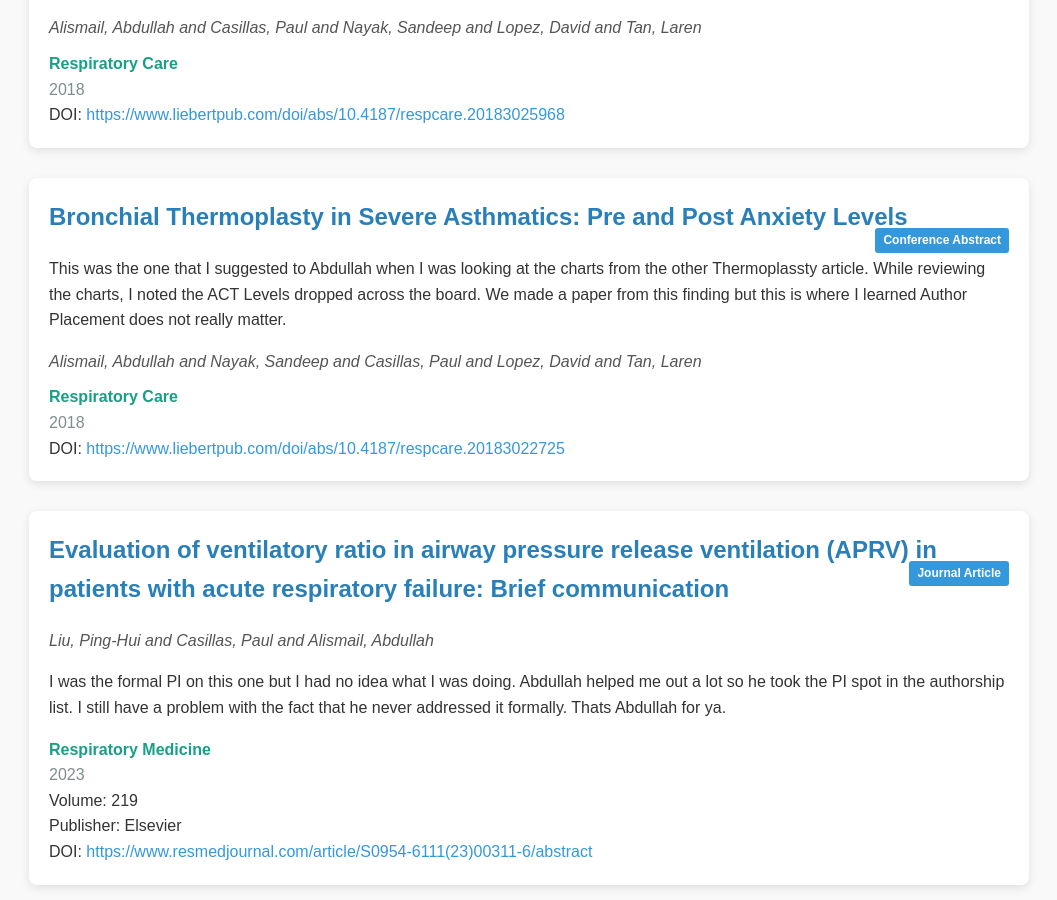
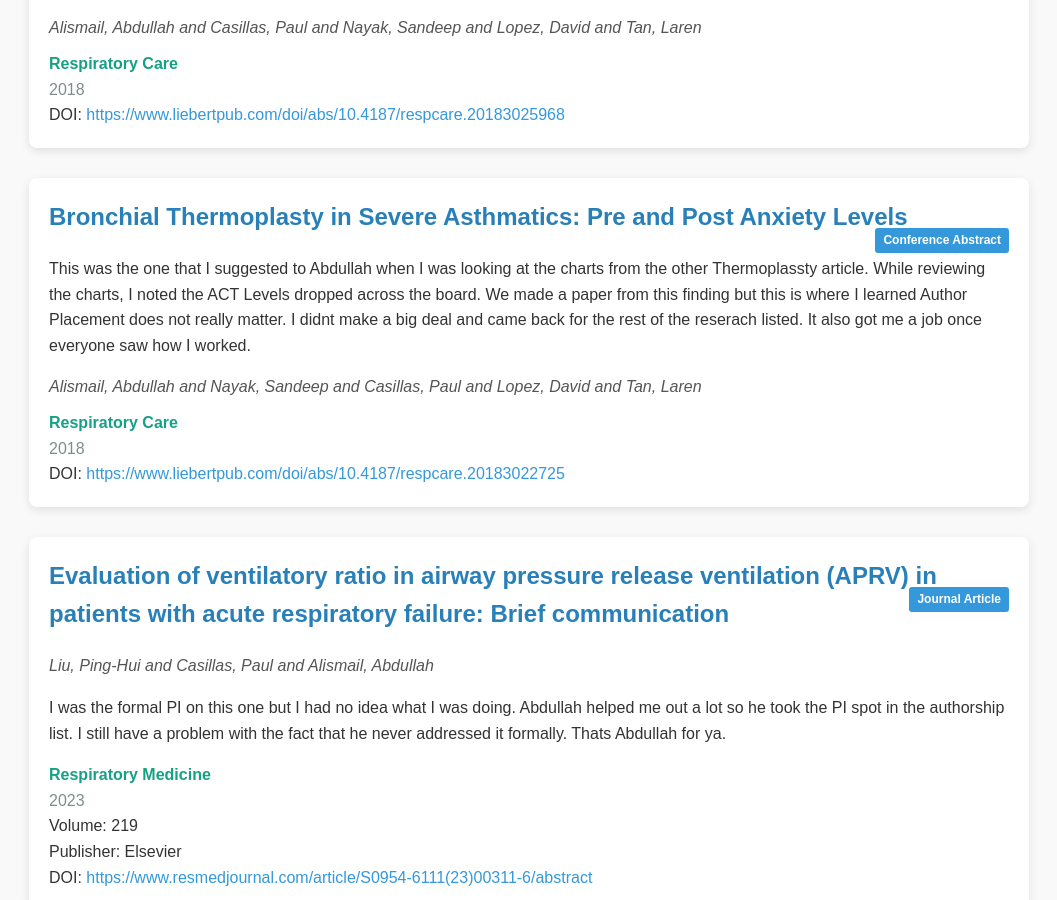
Before and after one commit to ZBZFirst/info, a Jekyll site: the page mypublishments.html, which Jekyll copies as it is, in a window 1280 px wide and 900 px high, scrolled down 1322 px. Shown: the whole window, without its empty margins (111-1168 px from the left). Built offline with Jekyll 4.4.1, drawn with Linux system fonts in a browser that asks for light colours; some of the changed text lies outside the part shown.

Commit message:
Update mypublishments.html

```diff
--- a/mypublishments.html
+++ b/mypublishments.html
@@ -111,7 +111,7 @@
 <body>
     <h1>Research Publications</h1>
     <p>Publishing research is fucking hilarious. It's just doing a science report like in highschool but with Adults. My favorite part was Author listing and how much drama came around it. There was always an argument for every paper on the author listing. You could tell tempers flared once everyone left. That's also why Author Listing discussions happened at the end for my group. People got mad about their positioning and would leave the group. It is also a reason why I don't do group work anymore.</p>
-    <p>I never received any payment for my research. All research was done on my own time off the company clock. As a result, many hours of Fatherhood were lost to these research endeavors. As a result, my honest opinions of them are below. Don't do research at Loma Linda University, you do it for free there.</p>
+    <p>I never received any payment for my research. All research was done on my own time off the company clock. As a result, many hours of Fatherhood were lost to these research endeavors. As a result, my honest opinions of them are below. Don't do research at Loma Linda University, you do it for free there and have to buy your own items.</p>
 
     <!-- Publication 1 -->
     <div class="publication">
@@ -156,7 +156,7 @@
     <div class="publication">
         <span class="publication-type">Conference Abstract</span>
         <h2>Bronchial Thermoplasty in Severe Asthmatics: Pre and Post Anxiety Levels</h2>
-        <p>This was the one that I suggested to Abdullah when I was looking at the charts from the other Thermoplassty article. While reviewing the charts, I noted the ACT Levels dropped across the board. We made a paper from this finding but this is where I learned Author Placement does not really matter.</p>
+        <p>This was the one that I suggested to Abdullah when I was looking at the charts from the other Thermoplassty article. While reviewing the charts, I noted the ACT Levels dropped across the board. We made a paper from this finding but this is where I learned Author Placement does not really matter. I didnt make a big deal and came back for the rest of the reserach listed. It also got me a job once everyone saw how I worked.</p>
         <div class="authors">Alismail, Abdullah and Nayak, Sandeep and Casillas, Paul and Lopez, David and Tan, Laren</div>
         <div class="journal">Respiratory Care</div>
         <div class="year">2018</div>
```
